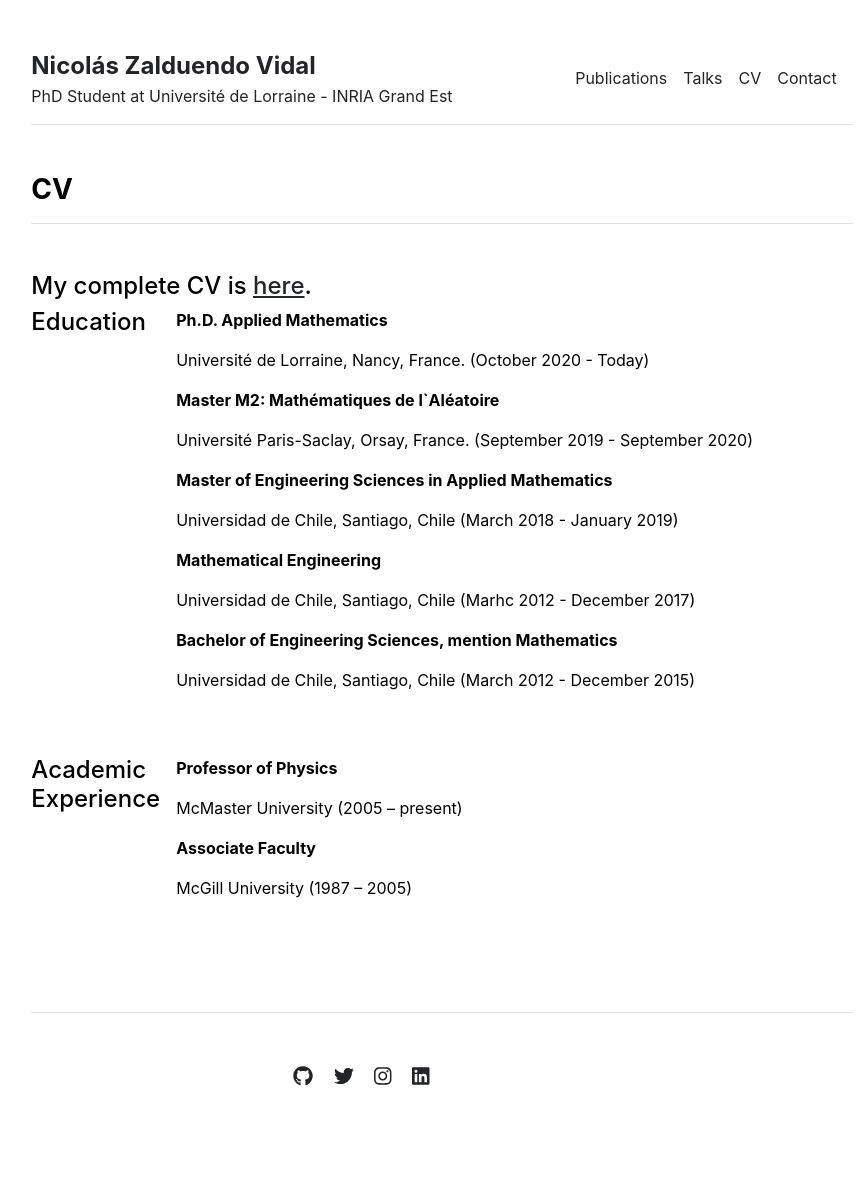
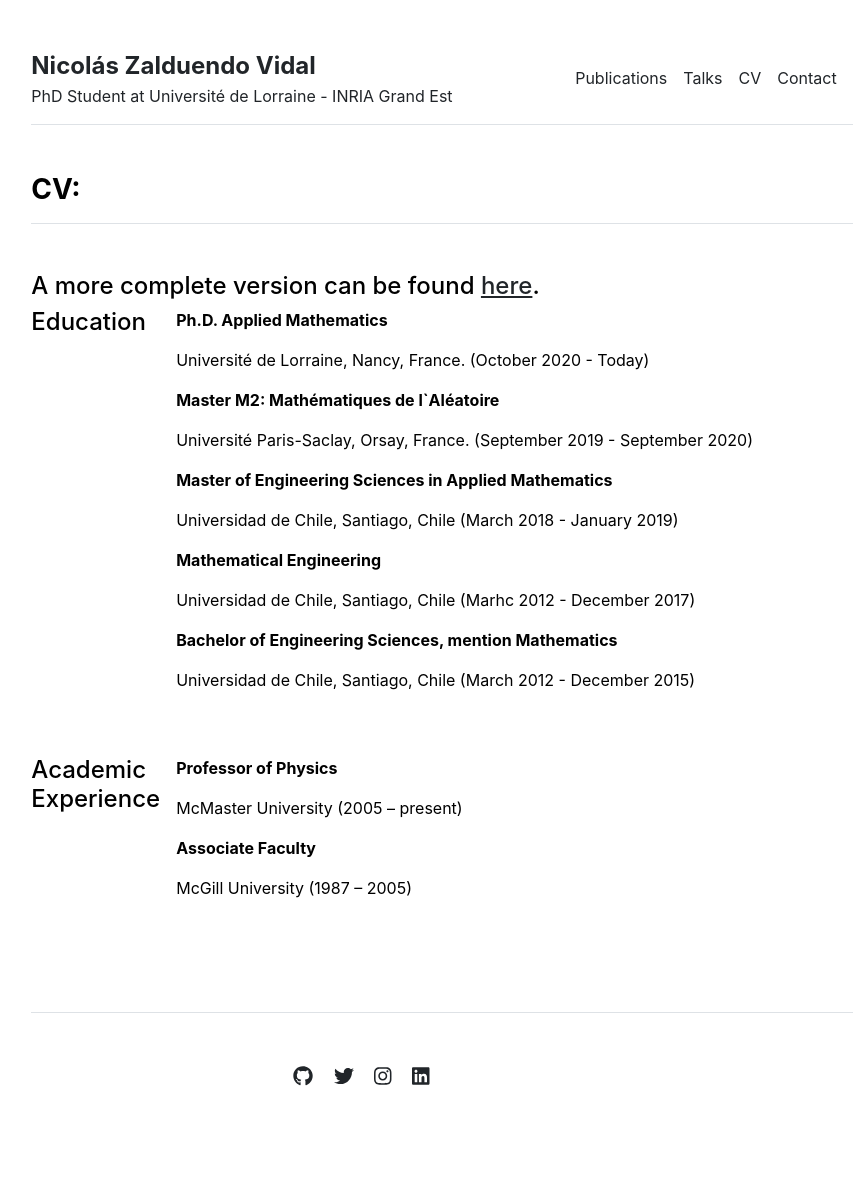
Before and after one commit to nzalduendo/nzalduendo.github.io, a Jekyll site: the page built from cv.md, in a window 1280 px wide. Shown: the whole page, without its empty margins (198-1066 px from the left). Built offline with Jekyll 4.4.1, drawn with Linux system fonts in a browser that asks for light colours.

Commit message:
Update cv.html

```diff
--- a/_layouts/cv.html
+++ b/_layouts/cv.html
@@ -6,8 +6,7 @@ layout: default
 
 <div class="row g-5 mb-5">
   <div>
-    <h3 class="fw-bold border-bottom pb-3 mb-5">CV</h3>
-    <h4>My complete CV is <a href='/CV__12_03_23.pdf'>here</a>.</h4>
+    <h3 class="fw-bold border-bottom pb-3 mb-5">CV: <h4>A more complete version can be found <a href='/CV__12_03_23.pdf'>here</a>.</h4></h3>
     <div class="row g-5 mb-5">
       <div class="col-md-2">
         <h4>Education</h4>
```
